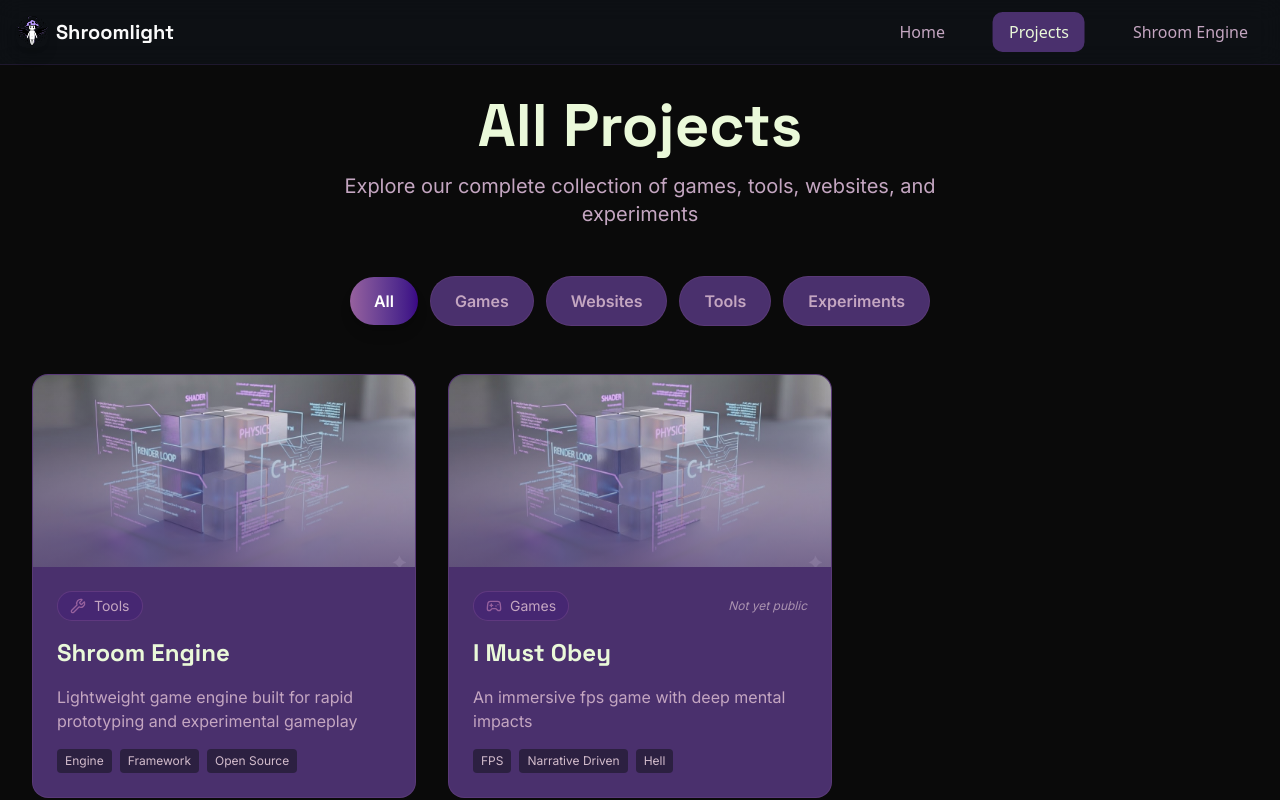
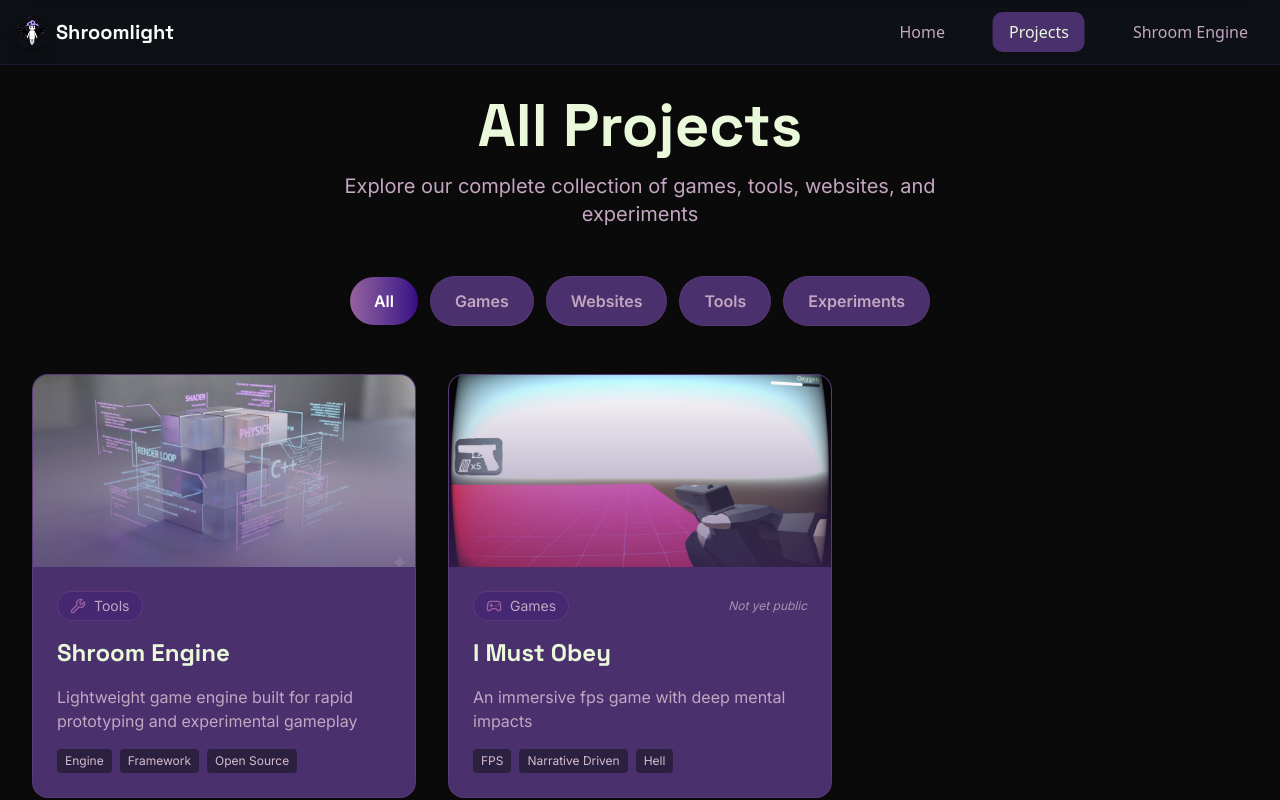
Before and after one commit to Shroomlight-Studio/website, a Next.js app: page /projects in a window 1280 px wide. Shown: the top 800 px of the page. Built offline with nearby package versions, Linux system fonts and the light colour scheme.

Commit message:
fix: changed project image for IMO project

```diff
--- a/src/app/components/ProjectsPage.tsx
+++ b/src/app/components/ProjectsPage.tsx
@@ -31,7 +31,7 @@ const projects: Project[] = [
         name: 'I Must Obey',
         category: 'Games',
         description: 'An immersive fps game with deep mental impacts',
-        image: '/enginepreview.jpg',
+        image: '/imustobey.png',
         url: '',
         tags: ['FPS', 'Narrative Driven', 'Hell'],
     },
```
